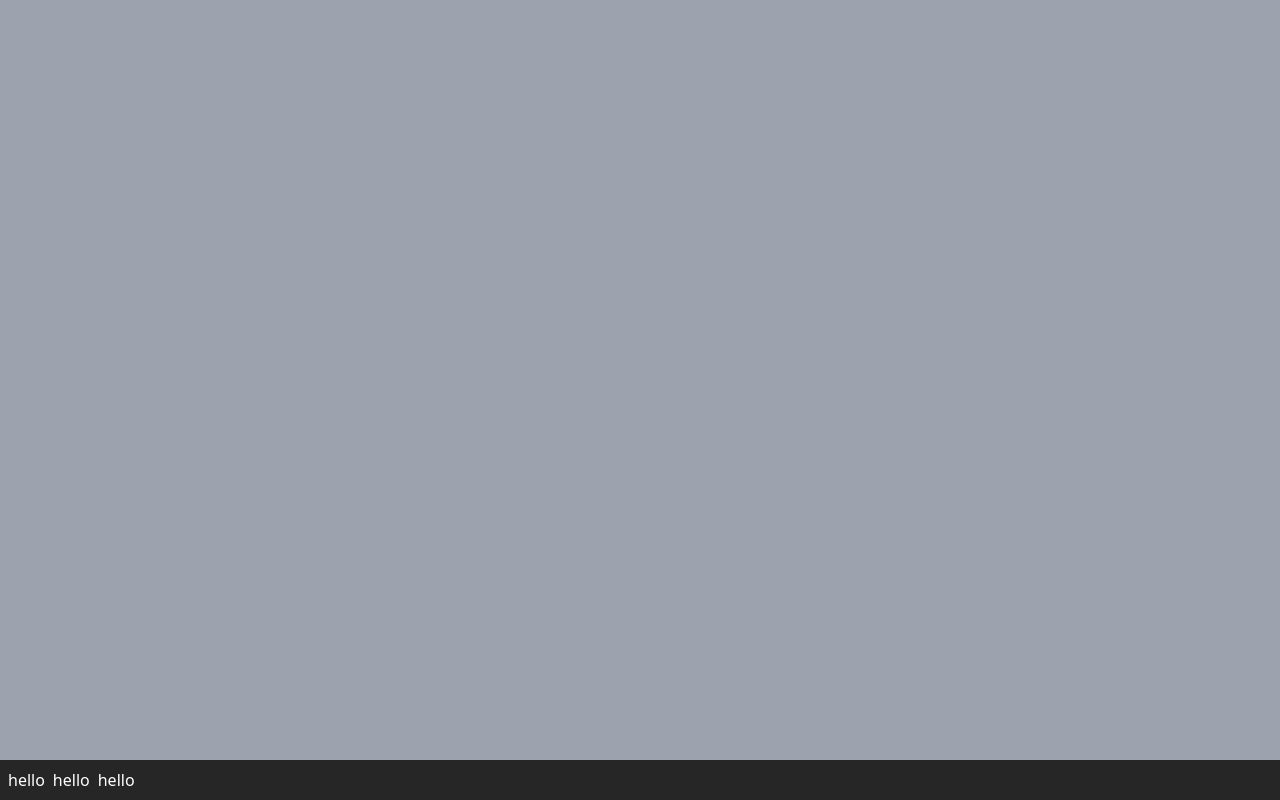
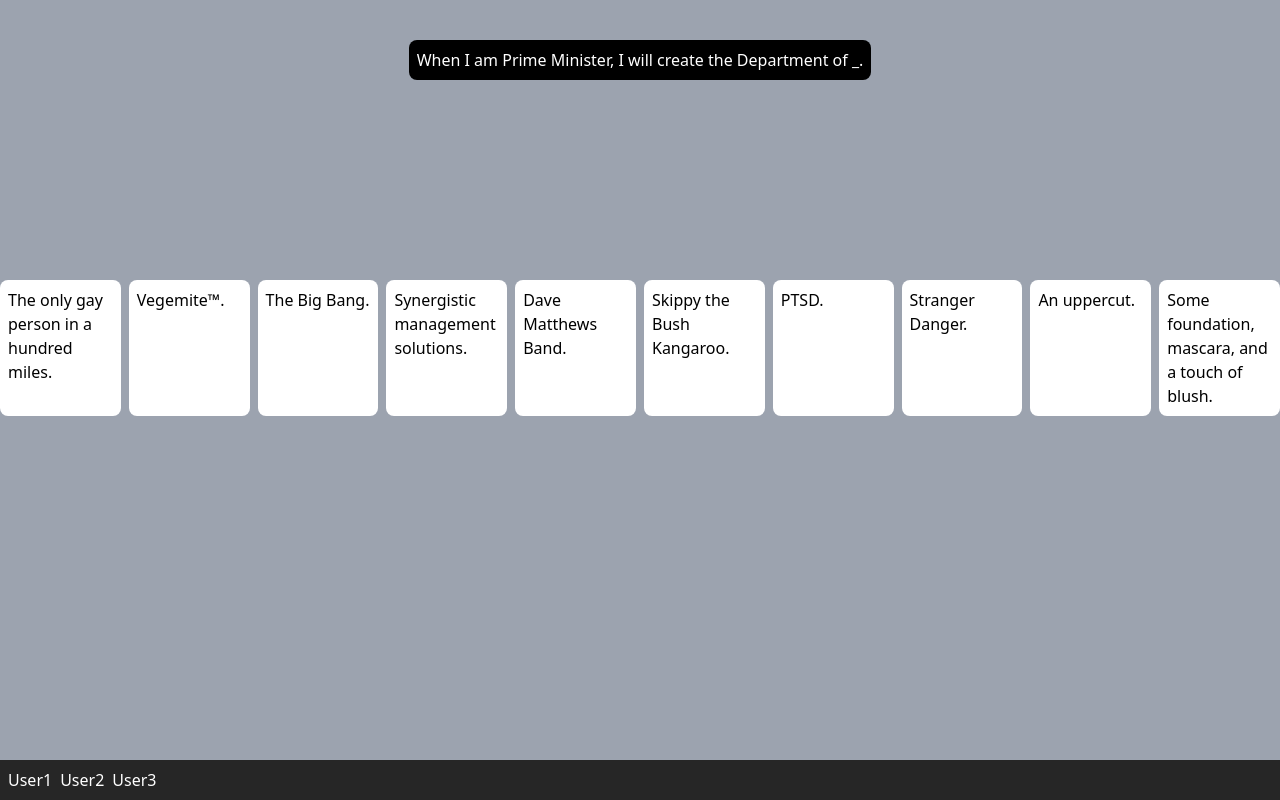
Before and after one commit to SammarJuneja/CardsAgainstHumanity, a SvelteKit app: page /room in a window 1280 px wide. Built offline with nearby package versions, Linux system fonts and the light colour scheme.

Commit message:
Setup cards

```diff
--- a/src/routes/room/+page.svelte
+++ b/src/routes/room/+page.svelte
@@ -2,6 +2,9 @@
     import { onMount } from "svelte";
     import "../../app.css";
     import cah from "../../assets/cah.json";
+
+    let whiteCard: any[] = []
+    let blackCard: any;
 
     function getWhiteCrads() {
         let white = cah[0].white;
@@ -21,27 +24,33 @@
         let black = cah[0].black;
         const random = Math.floor(Math.random() * black.length);
         let result: any = black[random];
-        return result;
+        return result.text;
     }
 
     onMount(() => {
-        let ok = getWhiteCrads();
-        let lp = getBlackCrads()
-        console.log(ok, lp);
+        whiteCard = getWhiteCrads();
+        blackCard = getBlackCrads();
+        console.log(whiteCard, blackCard);
     })
 
 </script>
 
 <div class="min-h-screen bg-gray-400">
-    <div>
-        <!-- black card -->
+    <div class="flex justify-center pt-10">
+        <div class="bg-black mx-60 p-2 rounded-lg text-white">
+            <p>{blackCard}</p>
+        </div>
     </div>
-    <div>
-        <!-- white card -->
+    <div class="flex pt-10 mt-40 gap-2 overflow-x-auto">
+        {#each whiteCard as card}
+            <div class="bg-white h-auto w-40 p-2 rounded-lg text-black">
+                <p>{card.text}</p>
+            </div>
+        {/each}
     </div>
     <div class="bg-neutral-800 flex gap-2 bottom-0 fixed w-full text-white p-2">
-        <h2>hello</h2>
-        <h2>hello</h2>
-        <h2>hello</h2>
+        <h2>User1</h2>
+        <h2>User2</h2>
+        <h2>User3</h2>
     </div>
 </div>
```
